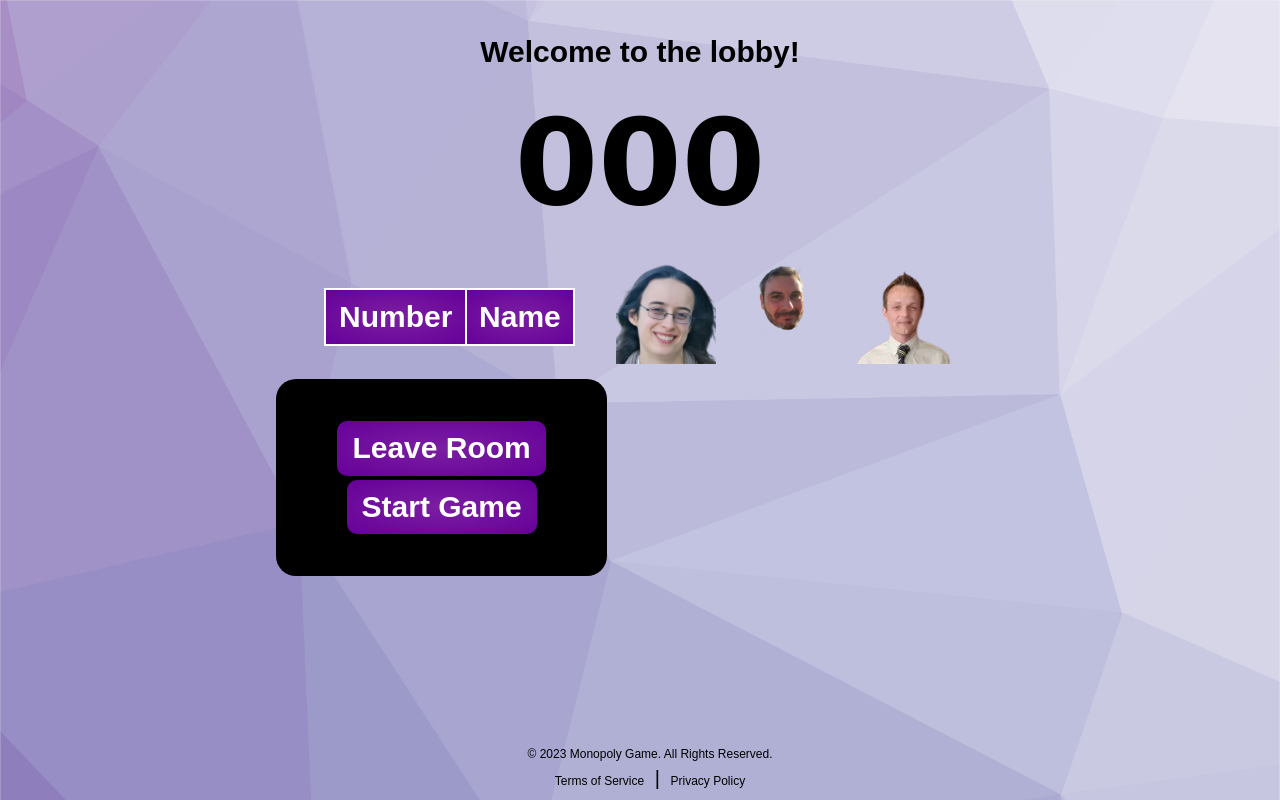
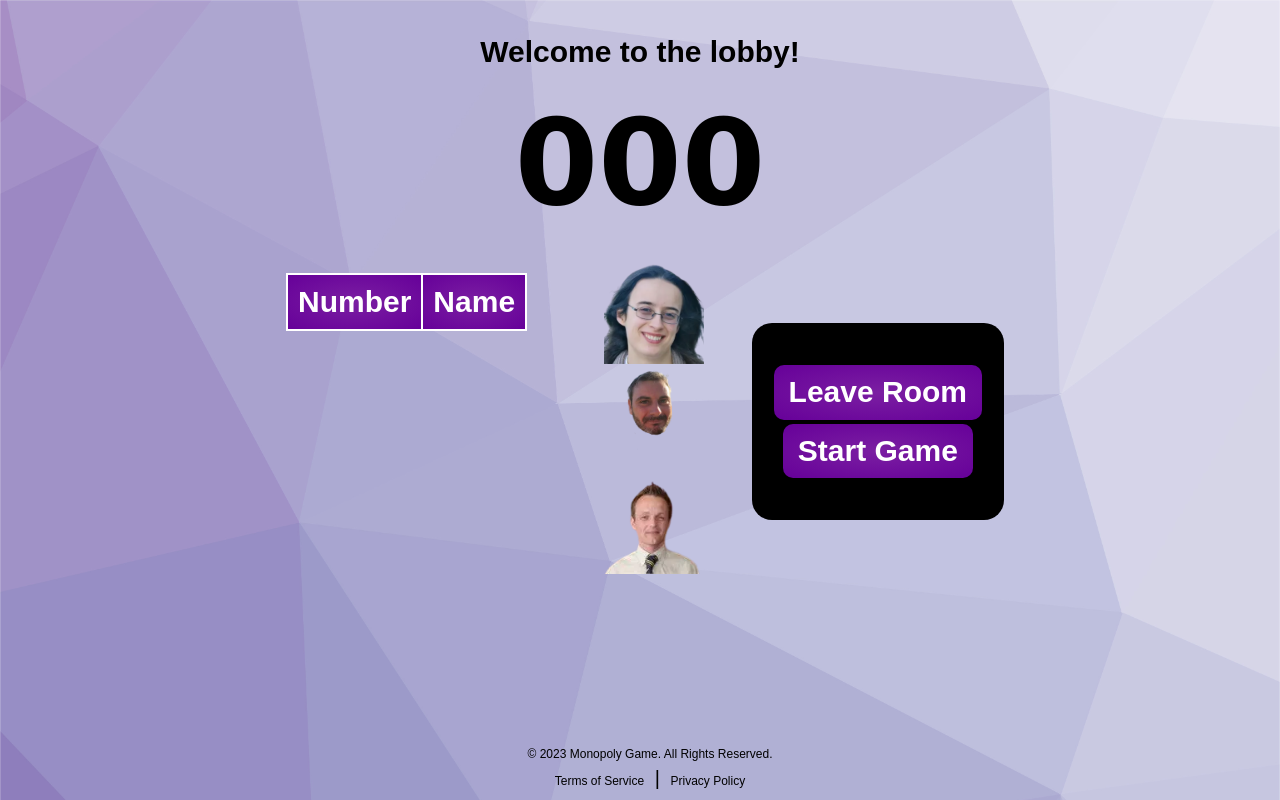
Before and after one commit to doug-spencer/Uniopoly, a Flask app: template App/templates/lobby.html in a window 1280 px wide. Run offline with Flask 3, Linux system fonts and the light colour scheme; the template is opened without the code that fills it: most values are stand-ins (such as "Sample title", 1, 10 or a date in 2020); lists and menus that the app fills with data are empty; some libraries are stand-ins or nearby versions.

Commit message:
Final lobby design done

```diff
--- a/App/static/css/lobby.css
+++ b/App/static/css/lobby.css
@@ -24,6 +24,7 @@
     padding: 10px;
     font-size: 30px;
     align-items: center;
+    margin-top: -30vh;
 
 
 
@@ -55,10 +56,18 @@
 .table-rows:not(:last-child):nth-child(even) td {
     background-color: #f2f2f2;
 }
+
+#button-container {
+    display: flex;
+    justify-content: center;
+    align-items: flex-start;
+    flex-grow: 1;
+
+}
 #button-div {
 
     background-color: black;
-    /* padding: 10px; */
+
     display: flex;
     justify-content: center;
     align-items: center;
@@ -66,8 +75,8 @@
     color: white;
     padding:40px 20px; ;
     border-radius: 20px;
-    width: 40%;
-    margin-right: 20px;
+    width: 100%;
+
 
 
 }
--- a/App/templates/lobby.html
+++ b/App/templates/lobby.html
@@ -8,10 +8,10 @@
 <link rel="stylesheet" href="/static/css/lobby.css">
 {% endblock %}
 
+
+
 {% block body %}
-
 <section>
-
   <div id="head">
     <h2 id="message">Welcome to the lobby!</h2>
     <h1 id="game-code">{{ game_code }}</h1>
@@ -32,20 +32,19 @@
         </table>
       </div>
 
-
-  <div id ="image-div">
+      <div id="image-div">
         <img src="../static/images/playerIcons/sarah_standard.webp" alt="sarah"><img src="../static/images/playerIcons/stewart.webp" alt="terence"><img src="../static/images/playerIcons/duncan.webp" alt="stewart">
       </div>
-  </div>
 
+      <div id="button-container">
         <div id="button-div">
           <form action="/lobby" method="POST">
             <input class="button" id="leave" type="submit" name="leaveButton" value="Leave Room"></input>
             <input class="button" id="start" type="submit" name="startButton" value="Start Game"></input>
           </form>
         </div>
-
-
+      </div>
+    </div>
   </div>
 </section>
 {% endblock %}
```
Lines whose indentation alone changed are shown as unchanged.
